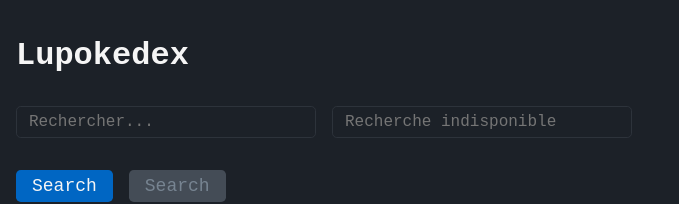
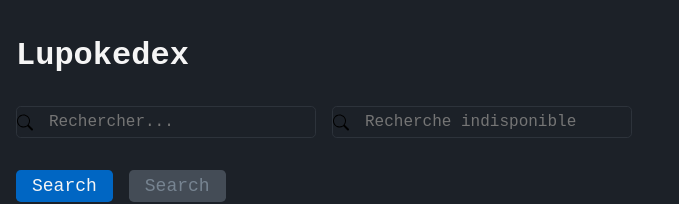
Before and after one commit to horameus/Lupokedex, a React (Vite) app: page / in a window 1280 px wide. Shown: the top 204 px of the page, without its empty margins (0-679 px from the left). Built offline with nearby package versions, Linux system fonts and the light colour scheme.

Commit message:
3_input_component: CSS

```diff
--- a/src/components/LupoSearchbar/styles.css
+++ b/src/components/LupoSearchbar/styles.css
@@ -12,6 +12,10 @@
     color: var(--palette-text);
     background-color: var(--palette-background);
 
+    background: url('./magnifier.svg') no-repeat left;
+    background-size: auto;
+    padding-left: 2rem;
+
     &.LupoSearchbar--disabled {
         color: var(--palette-text-caption);
         background-color: var(--palette-disabled);
```
